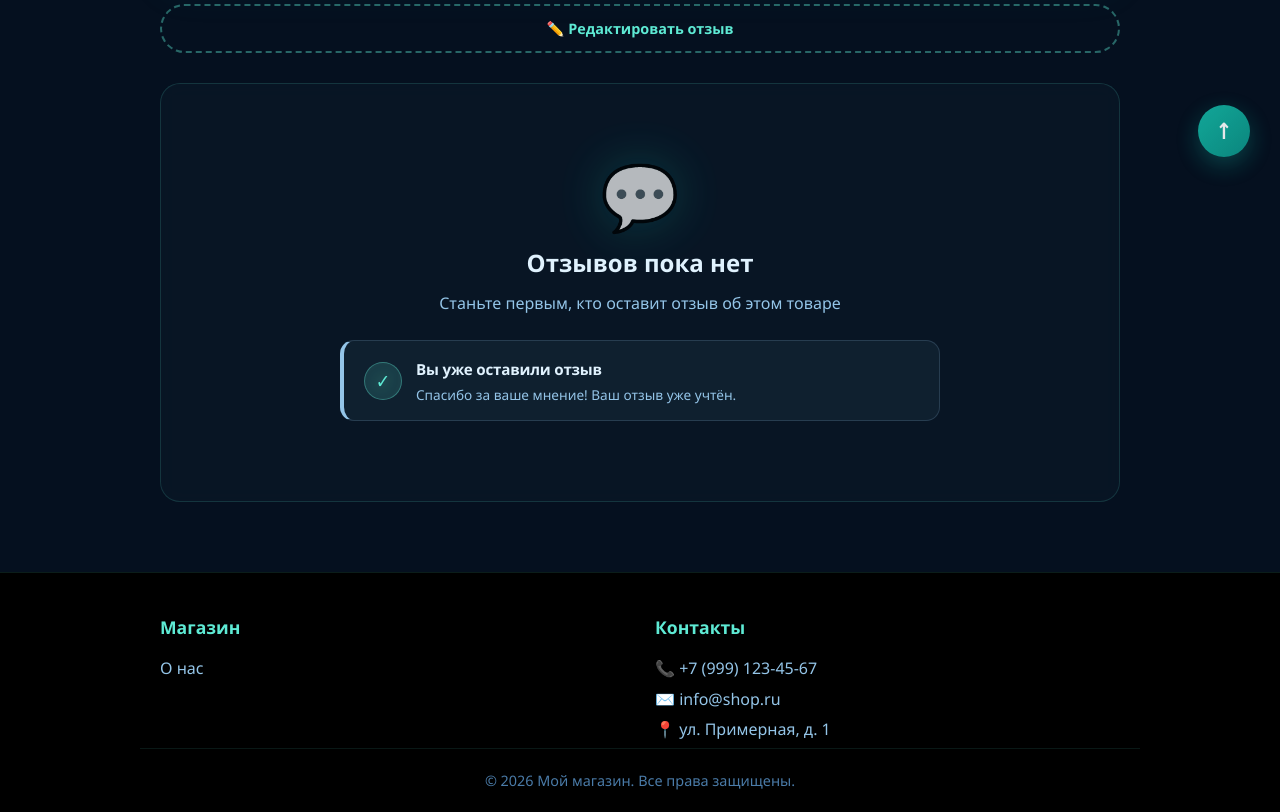
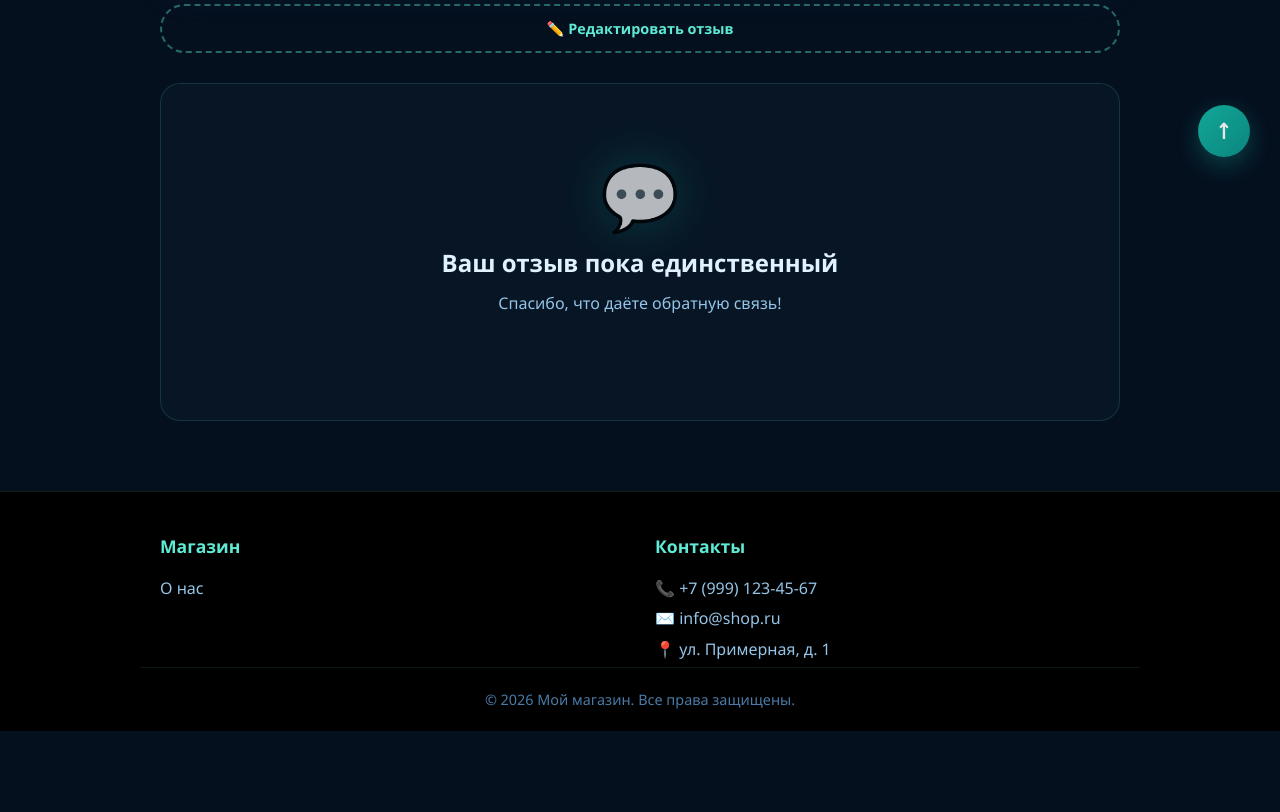
Before and after one commit to MaximPI/Plumbing_store, a Django app: page /products/review/1 in a window 1280 px wide; the page is wider, and only the part inside the window is pictured. Shown: the part 613-1425 px from the top of that part. After the commit the page ends 1344 px from the top of that part, so only its background shows below. Run offline with Django 5.2, Linux system fonts and the light colour scheme; a user stored in the database is signed in; data comes from the database, SQL or seed files in the repository; both versions use the stored data as it was after the commit.

Commit message:
Доделываю отзывы

```diff
--- a/products/templates/products/review.html
+++ b/products/templates/products/review.html
@@ -205,8 +205,14 @@
                         </article>
                     {% endfor %}
                 </div>
+            {% elif user_reviewed %}
+                <div class="reviews-empty">
+                    <div class="reviews-empty__icon">💬</div>
+                    <h2>Ваш отзыв пока единственный</h2>
+                    <p>Спасибо, что даёте обратную связь!</p>
+
             {% else %}
-                <div class="reviews-empty">
+                     <div class="reviews-empty">
                     <div class="reviews-empty__icon">💬</div>
                     <h2>Отзывов пока нет</h2>
                     <p>Станьте первым, кто оставит отзыв об этом товаре</p>
@@ -221,17 +227,6 @@
                                     <div class="review-already__text">
                                         <strong>Вы не ещё не купили товар</strong>
                                         <span>Вы сможете оставить отзыв как только закажете товар</span>
-                                    </div>
-                                </div>
-
-                            {% elif user_reviewed %}
-
-                                <!-- ===== Серая плашка: отзыв уже оставлен ===== -->
-                                <div class="review-already">
-                                    <span class="review-already__icon">✓</span>
-                                    <div class="review-already__text">
-                                        <strong>Вы уже оставили отзыв</strong>
-                                        <span>Спасибо за ваше мнение! Ваш отзыв уже учтён.</span>
                                     </div>
                                 </div>
 
```
Also changed, not shown: db.sqlite3.
